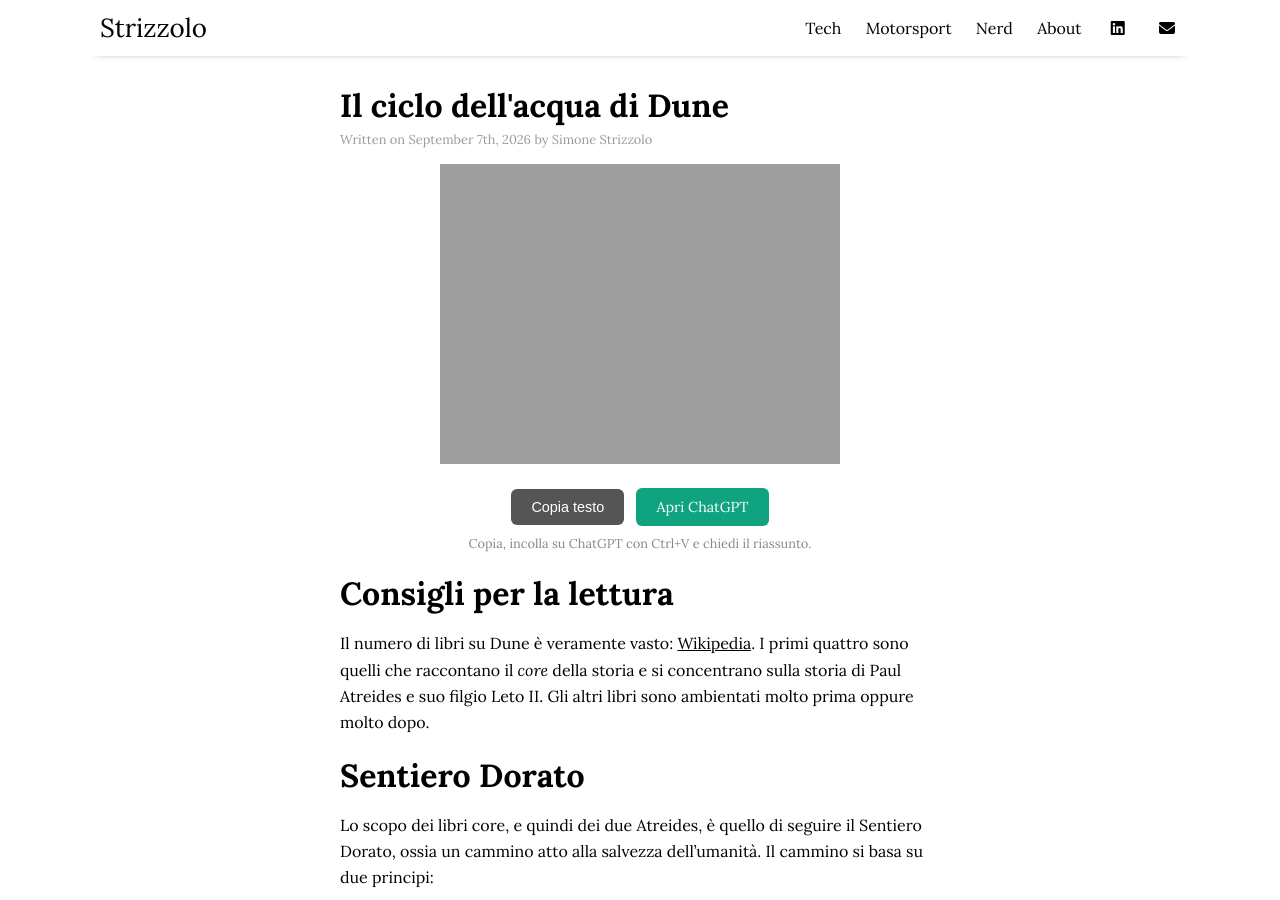
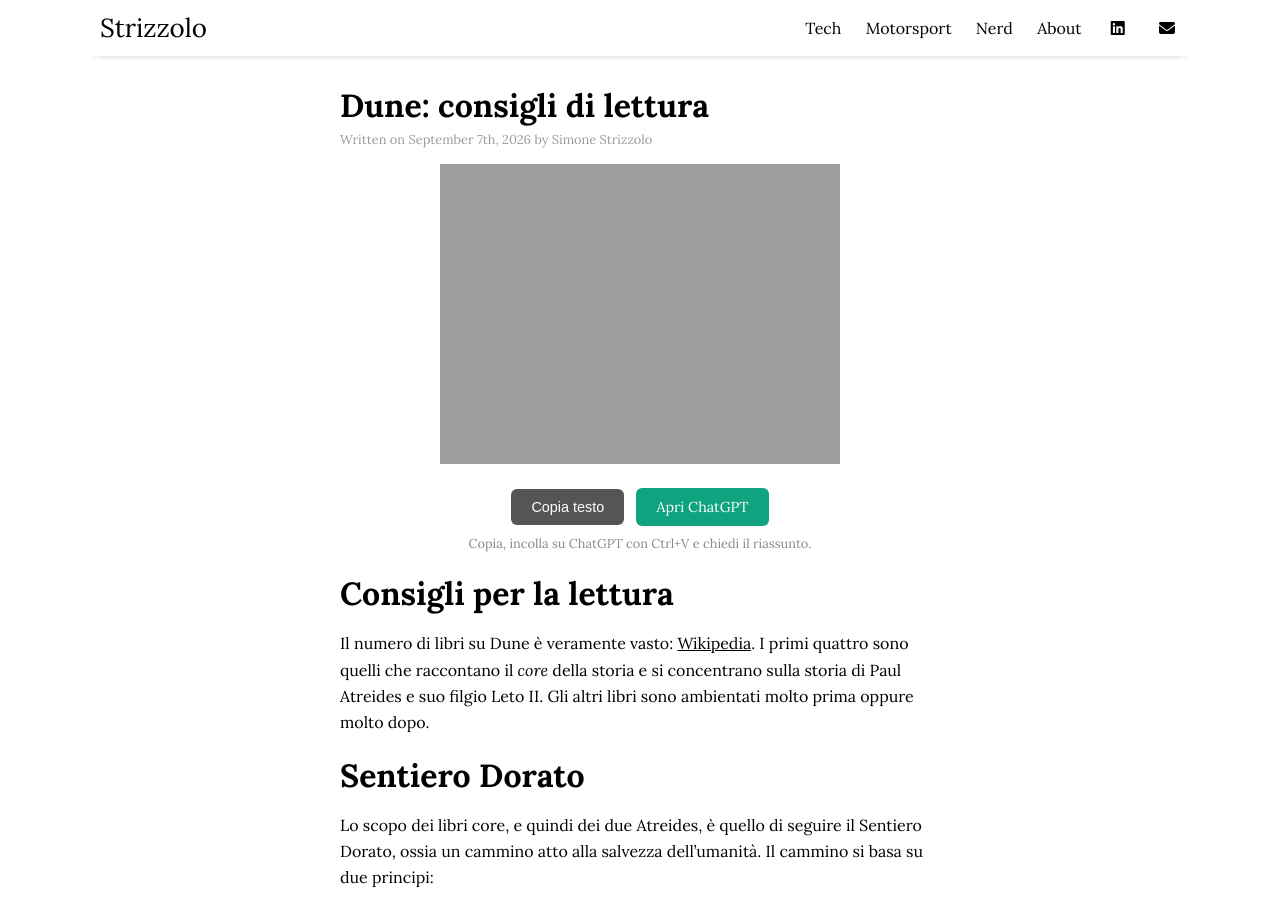
Before and after one commit to SimoneStrizzolo/simonestrizzolo.github.io, a Jekyll site: the page built from _posts/2026-09-07-dune.md, in a window 1280 px wide and 900 px high. Built offline with Jekyll 4.4.1, drawn with Linux system fonts in a browser that asks for light colours.

```diff
--- a/_posts/2026-09-07-ciclo-acqua-dune.md
+++ b/_posts/2026-09-07-dune.md
@@ -1,6 +1,6 @@
 ---
 layout: post
-title: "Il ciclo dell'acqua di Dune"
+title: "Dune: consigli di lettura"
 author: "Simone Strizzolo"
 categories: nerd
 tags: [nerd, dune, libri]
```
